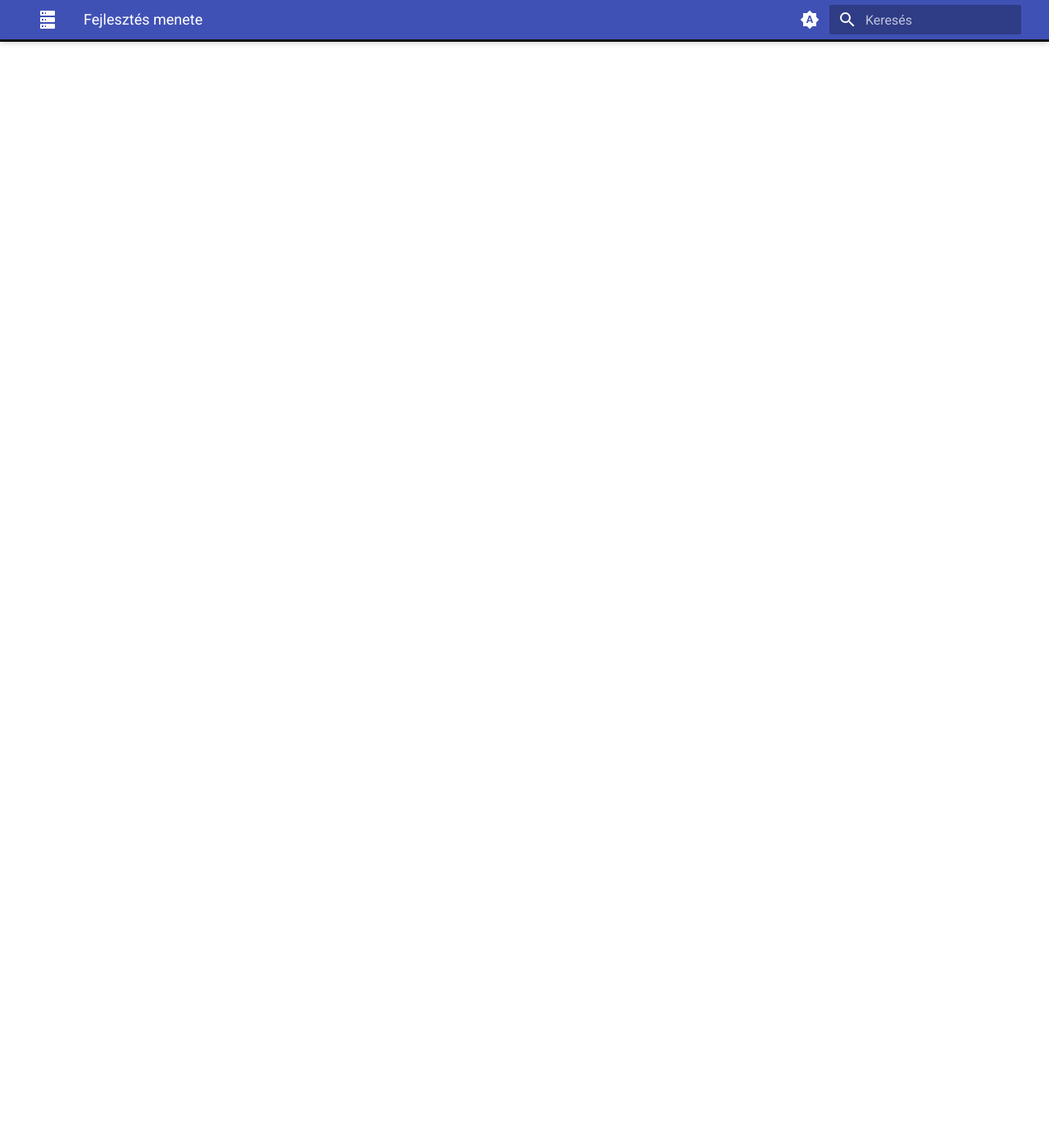
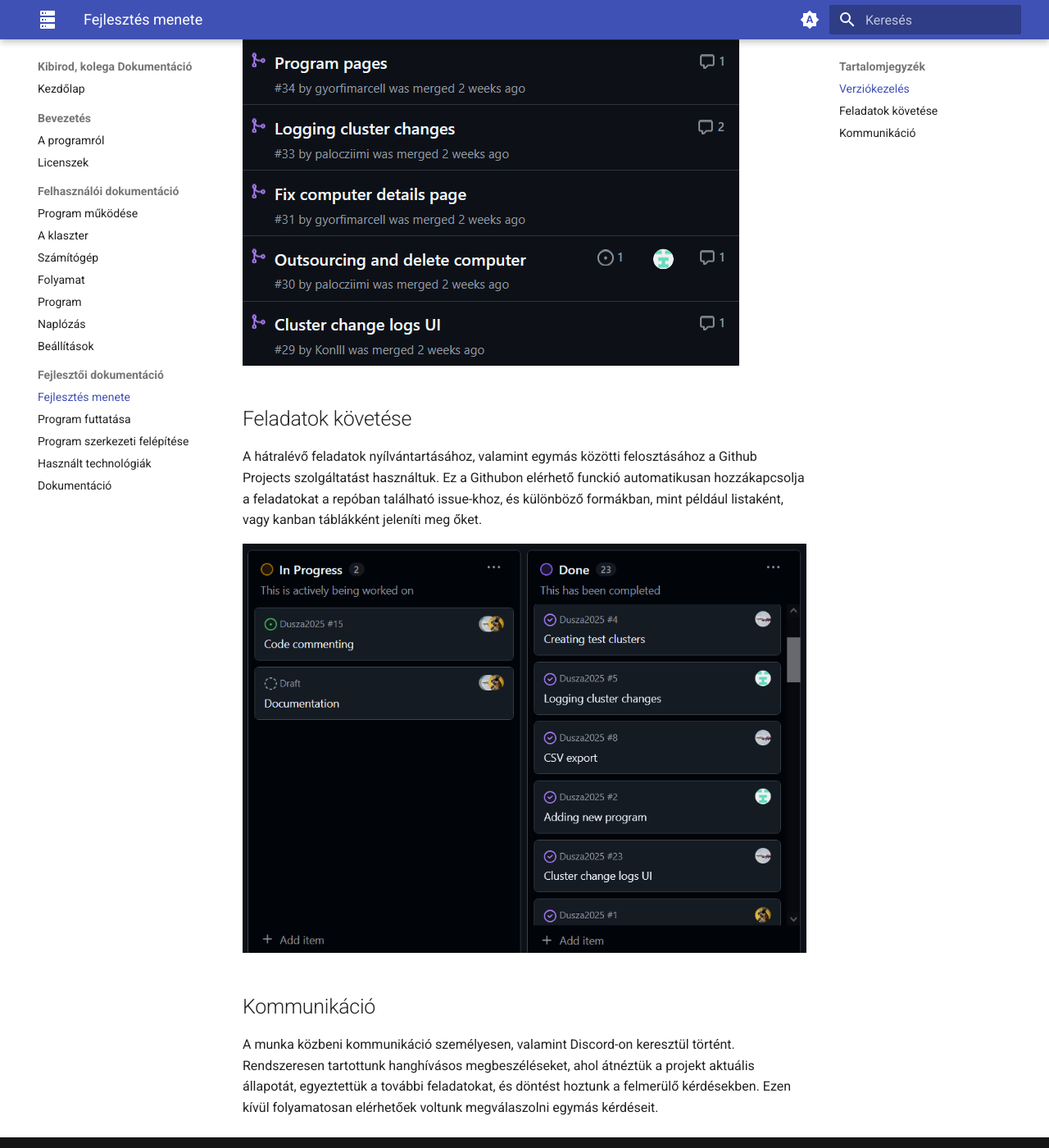
Before and after one commit to gyorfimarcell/Dusza2025, an MkDocs documentation site: the page built from documentation/docs/fejlesztoi/fejlesztes.md, in a window 1280 px wide and 1400 px high, scrolled down 1349 px. Shown: the whole window at 82% size. Built offline with MkDocs 1.6.1 and Material for MkDocs 9.7.7, drawn with Linux system fonts in a browser that asks for light colours; some of the changed text lies outside the part shown.

Commit message:
Development process page

```diff
--- a/documentation/docs/fejlesztoi/fejlesztes.md
+++ b/documentation/docs/fejlesztoi/fejlesztes.md
@@ -2,4 +2,24 @@
 
 ## Verziókezelés
 
+A verziókezeléshez Git-et használunk. A Github repónkban több branch-et hoztunk létre. Minden nagyobb funkció fejlesztése egy külön ágon történt. A funkció elkészülése után egy pull request használatával átkerül a kód a `main` branch-be.
+
+![A Github repo branch-ei](../img/fejlesztoi/fejlesztes/branches.png)
+
+Ez a folyamat biztosítja, hogy a `main` branch mindig egy futtatható, súlyos hiba nélküli verziót tartalmaz. A pull request-ek
+használata lehetőséget ad ellenőrizni egymás munkáját, és konfliktus esetén megkönnyíti a hiba elhárítását.
+
+![Korábbi pull request-ek](../img/fejlesztoi/fejlesztes/pullrequests.png)
+
+## Feladatok követése
+
+A hátralévő feladatok nyílvántartásához, valamint egymás közötti felosztásához a Github Projects szolgáltatást használtuk. Ez a Githubon elérhető funckió automatikusan hozzákapcsolja a feladatokat a repóban található issue-khoz, és különböző formákban,
+mint például listaként, vagy kanban táblákként jeleníti meg őket.
+
+![Github projekt feladatok](../img/fejlesztoi/fejlesztes/projects.png)
+
 ## Kommunikáció
+
+A munka közbeni kommunikáció személyesen, valamint Discord-on keresztül történt. Rendszeresen tartottunk hanghívásos megbeszéléseket,
+ahol átnéztük a projekt aktuális állapotát, egyeztettük a további feladatokat, és döntést hoztunk a felmerülő kérdésekben.
+Ezen kívül folyamatosan elérhetőek voltunk megválaszolni egymás kérdéseit.
```
Also changed, not shown: documentation/docs/img/fejlesztoi/fejlesztes/branches.png (added), documentation/docs/img/fejlesztoi/fejlesztes/projects.png (added), documentation/docs/img/fejlesztoi/fejlesztes/pullrequests.png (added).
